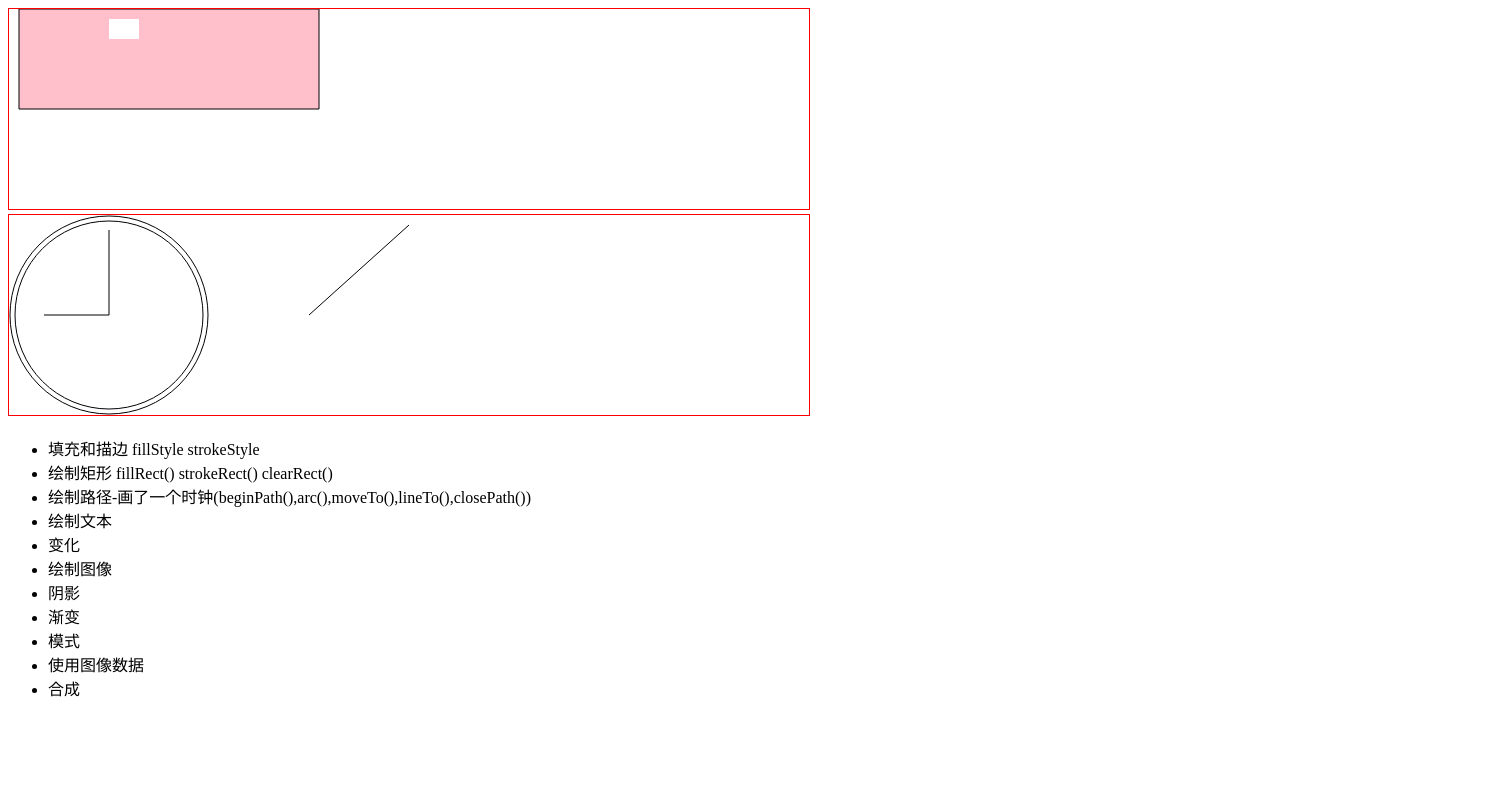
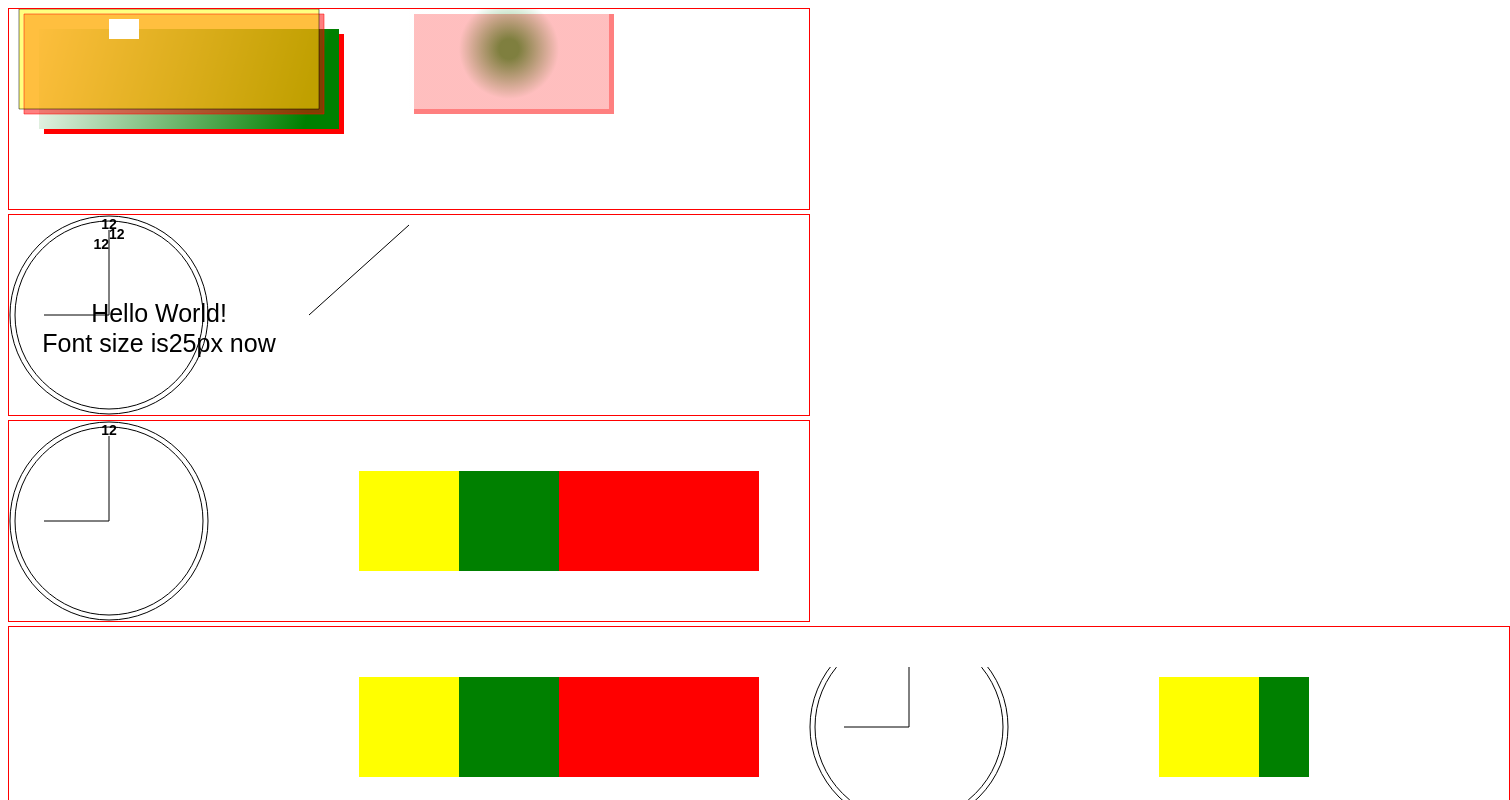
Before and after one commit to CarolineYang/nodeTest, a website: page js高程/15、使用Canvas绘图/2、2D上下文.html in a window 1280 px wide. Shown: the top 800 px of the page, 1510 px wide, since content can reach past the window. Drawn offline with Linux system fonts and the light colour scheme.

Commit message:
1.6 canvas

```diff
--- a/js高程/15、使用Canvas绘图/2、2D上下文.html
+++ b/js高程/15、使用Canvas绘图/2、2D上下文.html
@@ -7,18 +7,20 @@
 <body>
 <canvas width="800" height="200" id="draw" style="border: 1px solid red;">draw</canvas>
 <canvas width="800" height="200" id="draw1" style="border: 1px solid red;">draw1</canvas>
+<canvas width="800" height="200" id="draw2" style="border: 1px solid red;">draw2</canvas>
+<canvas width="1500" height="500" id="draw3" style="border: 1px solid red;">draw3</canvas>
 <ul>
     <li>填充和描边 fillStyle strokeStyle</li>
     <li>绘制矩形 fillRect() strokeRect() clearRect()</li>
     <li>绘制路径-画了一个时钟(beginPath(),arc(),moveTo(),lineTo(),closePath())</li>
-    <li>绘制文本</li>
-    <li>变化</li>
-    <li>绘制图像</li>
-    <li>阴影</li>
-    <li>渐变</li>
-    <li>模式</li>
-    <li>使用图像数据</li>
-    <li>合成</li>
+    <li>绘制文本-三个方法fillText(string,x,y) strokeText(string,x,y) measureText(string)，三个属性font、textAlign、textBaseline</li>
+    <li>变化-rotate(angle)、scale(x,y)、translate(x,y)、transform(a11,a12,a21,a22,dx,dy)、setTransform(a11,a12,a21,a22,dx,dy)</li>
+    <li>绘制图像-context.drawImage(image或者canvas,x,y,width,height,targetX,targetY,targetWidth,targetHeight)、canvas.toDataURL()</li>
+    <li>阴影-shadowColor、shadowOffsetX、shadowOffsetY、shadowBlur（绘制前）</li>
+    <li>渐变-creatLinearGradient(x,y,dy,dy) creatRadialGradient()</li>
+    <li>模式-重复图像 createPattern（img,'repeat'）</li>
+    <li>使用图像数据-getImageData(x,y,w,h) 返回对象是ImageData实例有三个属性width height 和data（是一个数组）</li>
+    <li>合成-globalAlpha全局透明度和globalCompositionOperation表示后绘制的图形怎样与先绘制的图形结合</li>
 </ul>
 <script src="2、2D上下文.js"></script>
 </body>
--- a/js高程/15、使用Canvas绘图/2、2D上下文.js
+++ b/js高程/15、使用Canvas绘图/2、2D上下文.js
@@ -1,9 +1,22 @@
 var draw=document.getElementById('draw');
 if(draw.getContext){
     var content=draw.getContext('2d');
+    // // 7、阴影 设置阴影
+    content.shadowColor='red';
+    content.shadowOffsetX=5;
+    content.shadowOffsetY=5;
+    content.shadowBlur='rgba(0,0,0,0.8)';
+    //8、渐变
+    var gradient=content.createLinearGradient(20,20,300,100);
+    gradient.addColorStop(0,'white');
+    gradient.addColorStop(1,'green');
+    content.fillStyle=gradient;
+    content.fillRect(30,20,300,100);
+    //11、globalAlpha全局透明度
+    content.globalAlpha=0.5;
+
     //填充
-    content.fillStyle='pink';
-
+    content.fillStyle='yellow';
     //绘制矩形 fillRect() strokeRect() clearRect()
     content.fillRect(10,0,300,100);
     //填充
@@ -15,6 +28,13 @@ if(draw.getContext){
     content.strokeRect(10,0,300,100);
     //清楚一个矩形 就是把这个区域变透明 先绘制形状再清楚指定区域
     content.clearRect(100,10,30,20);
+    var gradient1=content.createRadialGradient(500,40,10,500,40,50);
+    gradient1.addColorStop(1,'white');
+    gradient1.addColorStop(0,'green');
+    content.fillStyle=gradient1;
+    content.fillRect(400,0,200,100);
+    content.globalCompositionOperation='destination-out'
+
 }
 //3、绘制路径 arc() arcTo() lineTo() moveTo() rect()
 var draw1=document.getElementById('draw1');
@@ -22,12 +42,15 @@ if(draw1.getContext) {
     var con = draw1.getContext('2d');
     //开始路径
     con.beginPath();
+    // var gradient=con.createLinearGradient(20,20,200,200);
+    // gradient.addColorStop(0,'white');
+    // gradient.addColorStop(1,'green');
+    // con.fillStyle=gradient;
     //绘制外圆
     con.arc(100, 100, 99, 0, 2 * Math.PI, false);
     //绘制内圆
     con.moveTo(194, 100);
     con.arc(100, 100, 94, 0, 2 * Math.PI, false);
-
     //绘制分针
     con.moveTo(100, 100);
     con.lineTo(100, 15);
@@ -49,4 +72,105 @@ if(draw1.getContext) {
     con.stroke();
     con.closePath();
 }
-//4、绘制文本
+//4、绘制文本 fillText() strokeText()  辅助确定文本大小的方法measureText() 返回一个对象只有width属性
+//文本自带的4个属性
+con.font='bold 14px Arial';
+con.textAlign='center';
+con.textBaseline='middle';
+con.fillText('12',100,10);
+//起点对齐
+con.textAlign='start';
+con.fillText('12',100,20);
+//终点对齐
+con.textAlign='end';
+con.fillText('12',100,30);
+
+//想在一个像素140的矩形中绘制文本hello world！，最终找到合适的字体
+var fontSize=100;
+con.font=fontSize+'px Arial';
+while(con.measureText('Hello World!').width>140){
+    fontSize--;
+    con.font=fontSize+'px Arial';
+};
+con.textAlign='center';
+con.fillText('Hello World!',150,100);
+con.fillText('Font size is'+fontSize+'px now',150,130);
+// 5、变换 rotate(angle)、scale(x,y)、translate(x,y)、transform(a11,a12,a21,a22,dx,dy)、setTransform(a11,a12,a21,a22,dx,dy)
+// con.rotate(Math.Pi);
+// con.translate(100,100)
+var draw2=document.getElementById('draw2');
+if(draw2.getContext) {
+    var con = draw2.getContext('2d');
+    //开始路径
+    con.beginPath();
+    //绘制外圆
+    con.arc(100, 100, 99, 0, 2 * Math.PI, false);
+    //绘制内圆
+    con.moveTo(194, 100);
+    con.arc(100, 100, 94, 0, 2 * Math.PI, false);
+    //变换原点
+    con.translate(100,100);
+    //旋转表针
+    // con.rotate(1);
+    //绘制分针
+    con.moveTo(0, 0);
+    con.lineTo(0, -85);
+    //绘制时针
+    con.moveTo(0, 0);
+    con.lineTo(-65, 0);
+    //con填充颜色
+    // con.fillStyle='blue';
+    // con.fill();
+    //描边路径
+    con.stroke();
+    //确定路径关闭以前100,100是否位于路径上
+    console.log(con.isPointInPath(100,100));
+    con.closePath();
+    con.font='bold 14px Arial';
+    con.textAlign='center';
+    con.textBaseline='middle';
+    con.fillText('12',0,-90);
+
+    //保存在栈结构中 先进后出 save只保存绘图上下文的设置和变换  不会保存绘图上下文的内容
+    con.fillStyle='red';
+    con.save();
+    con.fillStyle='green';
+    con.save();
+    con.fillStyle='yellow';
+    con.fillRect(250,-50,100,100);
+    con.restore();
+    con.fillRect(350,-50,100,100);
+    con.restore();
+    con.fillRect(450,-50,100,100);
+    con.restore();
+    con.fillRect(550,-50,100,100);
+}
+//6、绘制图像
+var draw3=document.getElementById('draw3');
+var img=document.createElement('img');
+img.width='100';
+img.height='100';
+img.src='22.jpg';
+var cs=draw3.getContext('2d');
+cs.drawImage(img,0,0,200,200);
+//是Canvas的方法 ，而不是上下文对象的方法
+console.log(draw3.toDataURL())
+var pattern=cs.createPattern(draw2,'repeat');
+cs.fillStyle=pattern;
+cs.fillRect(300,40,1000,500);
+// 10、使用图像数据
+var imgdata=cs.getImageData(0,0,100,100)
+console.log(cs.getImageData(0,0,100,100))
+for(let i=0;i<imgdata.data.length;i+=4){
+    let red=imgdata.data[i];
+    let green=imgdata.data[i+1];
+    let blue=imgdata.data[i+2];
+    let alpha=imgdata.data[i+3];
+    let aver=Math.floor((red+blue+green)/3);
+    imgdata.data[i]=aver;
+    imgdata.data[i+1]=aver;
+    imgdata.data[i+2]=aver;
+
+}
+// imgdata.data=imgdata.data;
+cs.putImageData(imgdata,0,0)
```
Also changed, not shown: js高程/15、使用Canvas绘图/22.jpg (added).
